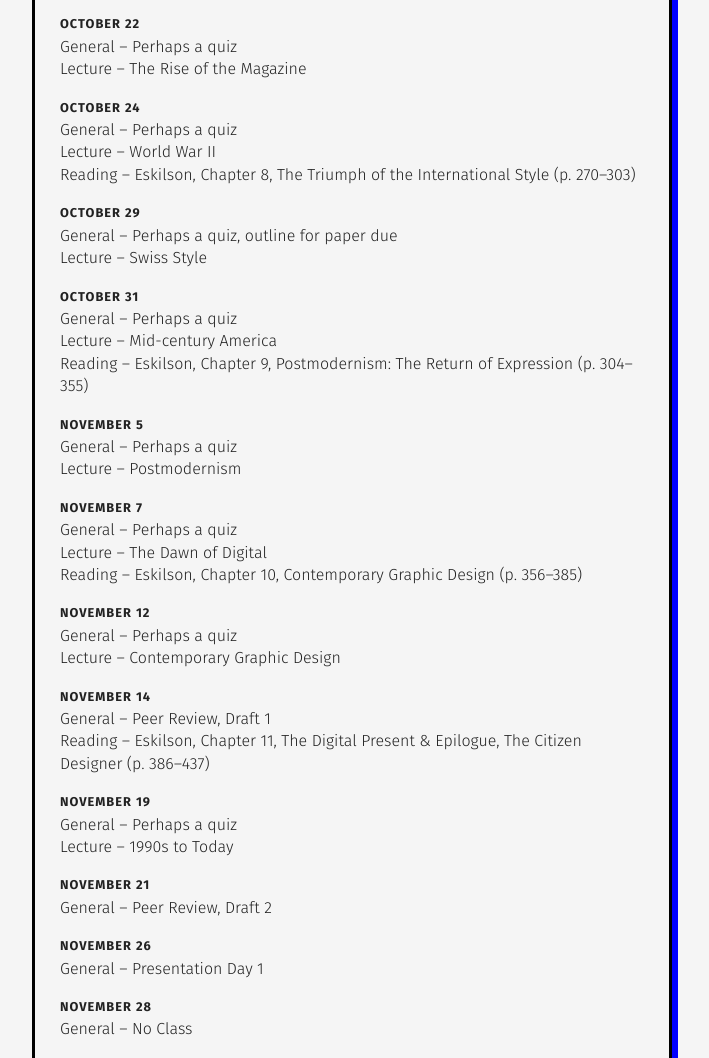
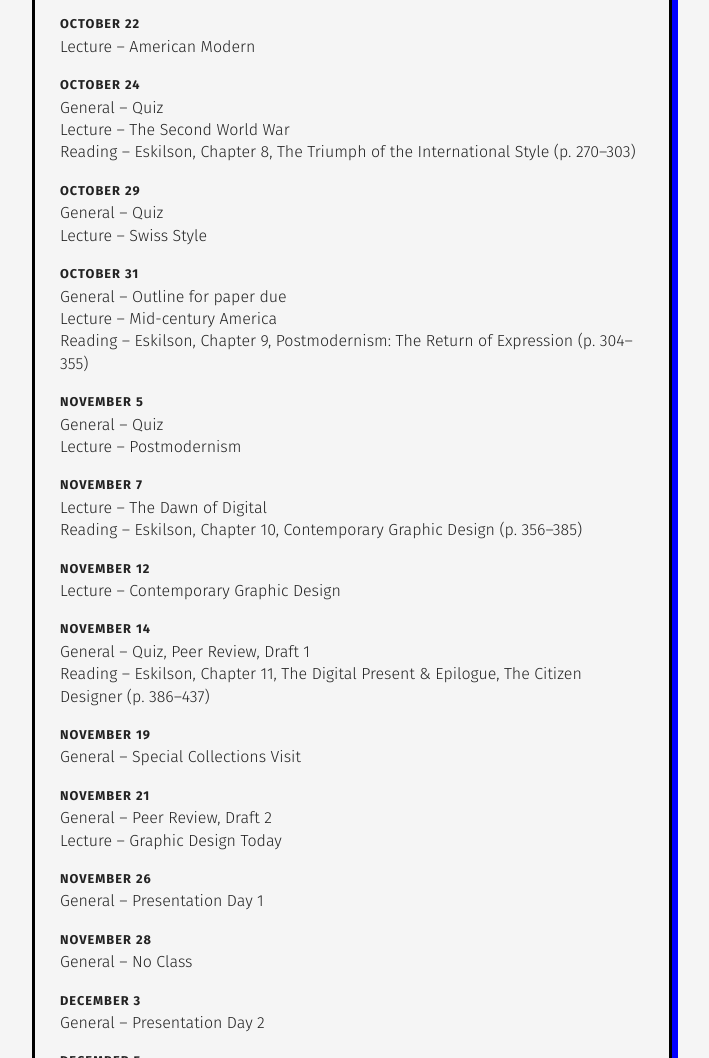
Before and after one commit to gmu-gd/history19-fall, a plain HTML site: page schedule/index.html in a window 1280 px wide. Shown: the part 1652-2710 px from the top of the page, without its empty margins (288-997 px from the left). Drawn offline with nearby package versions, Linux system fonts and the light colour scheme.

Commit message:
Update index.html

```diff
--- a/schedule/index.html
+++ b/schedule/index.html
@@ -90,37 +90,34 @@
             <li>General &ndash; Test 1, two or three paper topics due, turn in timelines</li>
             <li>Reading &ndash; Eskilson, Chapter 7, American Modern and the Second World War (p. 230&ndash;269)</li>
             <li class="date"><strong>October 22</strong></li>
-            <li>General &ndash; Perhaps a quiz</li>
-            <li>Lecture &ndash; The Rise of the Magazine</li>
+            <li>Lecture &ndash; American Modern</li>
             <li class="date"><strong>October 24</strong></li>
-            <li>General &ndash; Perhaps a quiz</li>
-            <li>Lecture &ndash; World War II</li>
+            <li>General &ndash; Quiz</li>
+            <li>Lecture &ndash; The Second World War</li>
             <li>Reading &ndash; Eskilson, Chapter 8, The Triumph of the International Style (p. 270&ndash;303)</li>
             <li class="date"><strong>October 29</strong></li>
-            <li>General &ndash; Perhaps a quiz, outline for paper due</li>
+            <li>General &ndash; Quiz</li>
             <li>Lecture &ndash; Swiss Style</li>
             <li class="date"><strong>October 31</strong></li>
-            <li>General &ndash; Perhaps a quiz</li>
+            <li>General &ndash; Outline for paper due</li>
             <li>Lecture &ndash; Mid-century America</li>
             <li>Reading &ndash; Eskilson, Chapter 9, Postmodernism: The Return of Expression (p. 304&ndash;355)</li>
             <li class="date"><strong>November 5</strong></li>
-            <li>General &ndash; Perhaps a quiz</li>
+            <li>General &ndash; Quiz</li>
             <li>Lecture &ndash; Postmodernism</li>
             <li class="date"><strong>November 7</strong></li>
-            <li>General &ndash; Perhaps a quiz</li>
             <li>Lecture &ndash; The Dawn of Digital</li>
             <li>Reading &ndash; Eskilson, Chapter 10, Contemporary Graphic Design (p. 356&ndash;385)</li>
             <li class="date"><strong>November 12</strong></li>
-            <li>General &ndash; Perhaps a quiz</li>
             <li>Lecture &ndash; Contemporary Graphic Design</li>
             <li class="date"><strong>November 14</strong></li>
-            <li>General &ndash; Peer Review, Draft 1</li>
+            <li>General &ndash; Quiz, Peer Review, Draft 1</li>
             <li>Reading &ndash; Eskilson, Chapter 11, The Digital Present & Epilogue, The Citizen Designer (p. 386&ndash;437)</li>
             <li class="date"><strong>November 19</strong></li>
-            <li>General &ndash; Perhaps a quiz</li>
-            <li>Lecture &ndash; 1990s to Today</li>
+            <li>General &ndash; Special Collections Visit</li>
             <li class="date"><strong>November 21</strong></li>
             <li>General &ndash; Peer Review, Draft 2</li>
+            <li>Lecture &ndash; Graphic Design Today</li>
             <li class="date"><strong>November 26</strong></li>
             <li>General &ndash; Presentation Day 1</li>
             <li class="date"><strong>November 28</strong></li>
```
